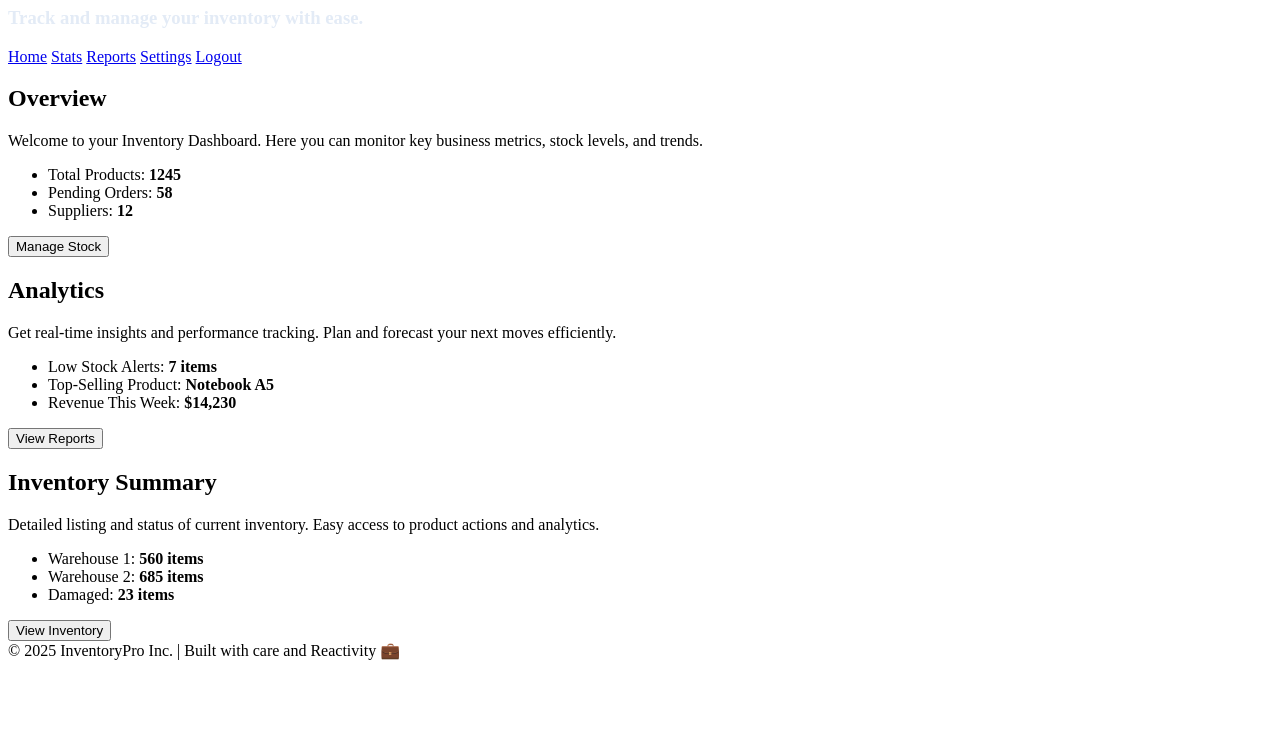
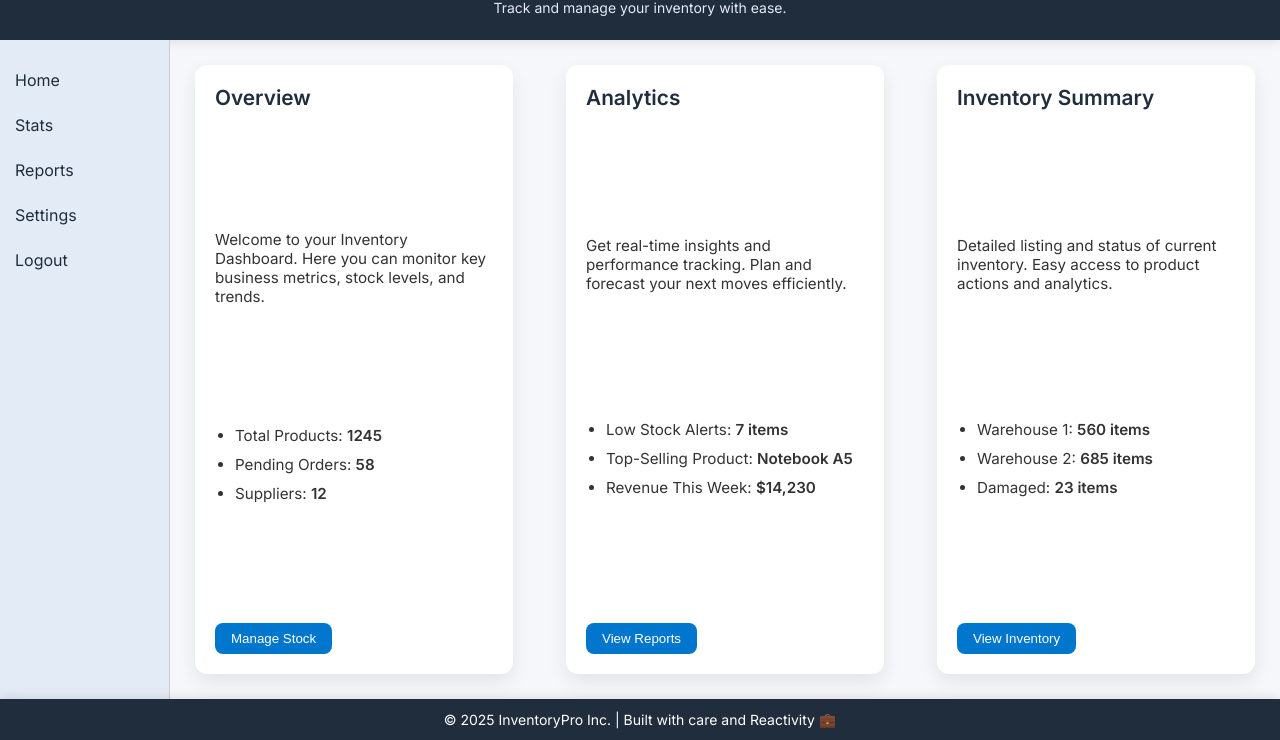
Before and after one commit to Janhavi-j001/inventory-app, a website: page frontend/index.html in a window 1280 px wide. Shown: the part 60-800 px from the top of the page. Drawn offline with Linux system fonts and the light colour scheme.

```diff
--- a/frontend/index.html
+++ b/frontend/index.html
@@ -2,6 +2,162 @@
 <html lang="en">
 <head>
     <title>Inventory management App - Updated UI</title>
+  <meta charset="UTF-8" />
+  <meta name="viewport" content="width=device-width, initial-scale=1.0"/>
+  <title>Inventory Dashboard</title>
+  <link href="https://fonts.googleapis.com/css2?family=Inter:wght@400;600&display=swap" rel="stylesheet">
+  <style>
+    * {
+      margin: 0;
+      padding: 0;
+      box-sizing: border-box;
+    }
+
+    body, html {
+      height: 100%;
+      font-family: 'Inter', sans-serif;
+      background-color: #f5f7fa;
+      color: #333;
+    }
+
+    .container {
+      display: flex;
+      flex-direction: column;
+      height: 100vh;
+    }
+
+    .navbar {
+      width: 100%;
+      background-color: #1f2d3d;
+      height: 100px;
+      color: white;
+      padding: 20px 0;
+      text-align: center;
+      box-shadow: 0 2px 10px rgba(0,0,0,0.1);
+    }
+
+
+
+    .navbar-title h3 {
+      font-size: 14px;
+      font-weight: normal;
+      color: #ccc;
+      padding-top: 10px;
+    }
+
+    .top-section {
+      display: flex;
+      flex: 1;
+    }
+
+    .sidebar {
+      width: 170px;
+      margin-top: 0px;
+      background-color: #e3ebf6; /* Light blue-gray matching palette */
+      padding: 30px 15px;
+      flex-shrink: 0;
+      display: flex;
+      flex-direction: column;
+      gap: 25px;
+      border-right: 1px solid #ccc;
+    }
+
+    .sidebar a {
+      color: #1f2d3d;
+      text-decoration: none;
+      font-weight: 500;
+      font-size: 16px;
+      transition: color 0.3s ease;
+    }
+
+    .sidebar a:hover {
+      color: #0077cc;
+    }
+
+    .main-content {
+      flex: 1;
+      display: flex;
+      flex-direction: column;
+    }
+
+    .dashboard {
+      flex: 1;
+      display: flex;
+      padding: 25px;
+      gap: 20px;
+      justify-content: space-between;
+      flex-wrap: wrap;
+    }
+
+    .card {
+      flex: 1;
+      max-width: 30%;
+      background-color: white;
+      border-radius: 12px;
+      box-shadow: 0 8px 20px rgba(0,0,0,0.08);
+      padding: 20px;
+      transition: transform 0.3s ease, box-shadow 0.3s ease;
+      display: flex;
+      flex-direction: column;
+      justify-content: space-between;
+    }
+
+    .card:hover {
+      transform: translateY(-5px);
+      box-shadow: 0 12px 25px rgba(0,0,0,0.15);
+    }
+
+    .card h2 {
+      font-size: 1.3rem;
+      color: #1f2d3d;
+      margin-bottom: 10px;
+    }
+
+    .card p, .card ul li {
+      font-size: 0.95rem;
+      margin-bottom: 10px;
+    }
+
+    .card ul {
+      padding-left: 20px;
+    }
+
+    .btn {
+      padding: 8px 16px;
+      background-color: #0077cc;
+      color: white;
+      border: none;
+      border-radius: 8px;
+      cursor: pointer;
+      font-weight: 500;
+      transition: background-color 0.3s ease;
+      align-self: flex-start;
+    }
+
+    .btn:hover {
+      background-color: #005fa3;
+    }
+
+    .footer {
+      background-color: #1f2d3d;
+      color: white;
+      text-align: center;
+      padding: 12px;
+      font-size: 14px;
+      box-shadow: 0 -2px 10px rgba(0,0,0,0.1);
+    }
+
+    @media (max-width: 900px) {
+      .dashboard {
+        flex-direction: column;
+        gap: 15px;
+      }
+
+      .card {
+        max-width: 100%;
+      }
+    }
+  </style>
 </head>
 <body>
 
```
Also changed, not shown: 1 other file.
